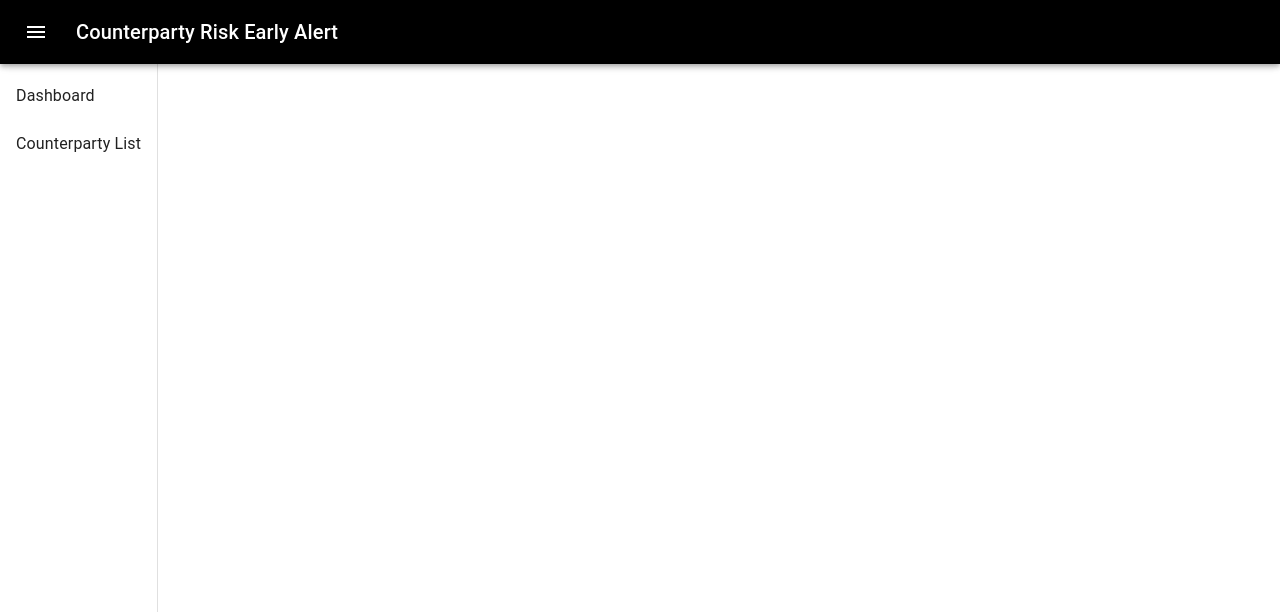
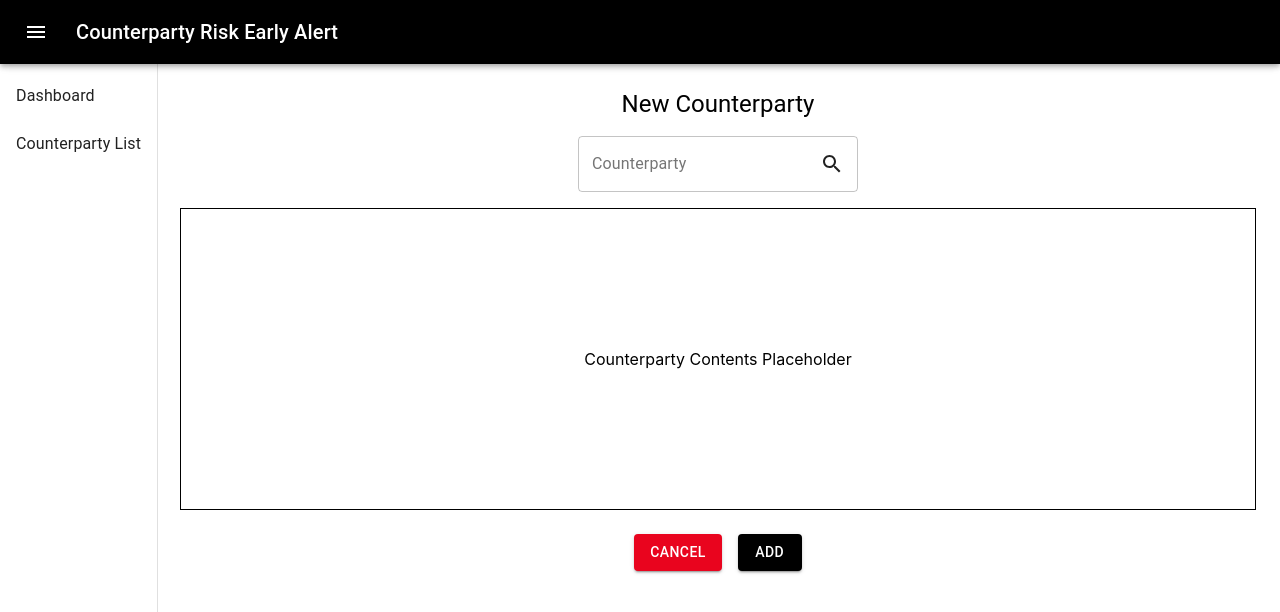
Before and after one commit to SGHKUST-FYP-Portfolio-Alert/portfolio-early-alert-intelligent-frontend, a React (Create React App) app: page /new-counterparty in a window 1280 px wide. Shown: the top 612 px of the page. Built offline with nearby package versions, Linux system fonts and the light colour scheme.

Commit message:
new counterparty page prototype included

```diff
--- a/src/App.js
+++ b/src/App.js
@@ -10,6 +10,7 @@ import Dashboard from './pages/Dashboard';
 import CounterpartyList from './pages/CounterpartyList';
 import Counterparty from './pages/Counterparty';
 import { ThemeProvider } from '@material-ui/styles';
+import NewCounterparty from './pages/NewCounterparty';
 
 import {
   BrowserRouter,
@@ -75,6 +76,7 @@ function App() {
             <Route exact path="/" render={(props) => <Dashboard/>}/>
             <Route exact path="/counterparty-list" render={(props) => <CounterpartyList/>}/>
             <Route exact path="/counterparty" render={props => <Counterparty/>}/>
+            <Route exact path="/new-counterparty" render={props => <NewCounterparty/>}/>
           </Switch>
         </div>
       </BrowserRouter>
--- a/src/pages/CounterpartyList.js
+++ b/src/pages/CounterpartyList.js
@@ -38,7 +38,11 @@ const CounterpartyList = (props) => {
   return (
     <div className={classes.counterpartyList}>
       <div className={classes.buttonRow}>
-        <Button variant="contained" color="primary" >New</Button>
+        <Button variant="contained" color="primary"
+          onClick={(event) => history.push("new-counterparty")}
+        >
+          New
+        </Button>
         <Button variant="contained" color="secondary">Delete</Button>
       </div>
       <DataGrid
--- /dev/null
+++ b/src/pages/NewCounterparty.js
@@ -0,0 +1,69 @@
+import { withRouter } from "react-router-dom"
+import Button from '@material-ui/core/Button'
+import { makeStyles } from '@material-ui/core/styles';
+import Typography from '@material-ui/core/Typography';
+import TextField from '@material-ui/core/TextField';
+import SearchIcon from '@material-ui/icons/Search';
+import InputAdornment from '@material-ui/core/InputAdornment';
+import ArrowBackIosIcon from '@material-ui/icons/ArrowBackIos';
+import classNames from "classnames";
+import { colors } from "@material-ui/core";
+
+const useStyles = makeStyles((theme) => ({
+  page: {
+    textAlign: 'center',
+    padding: theme.spacing(3),
+    '& > *': {
+       marginBottom: theme.spacing(2)
+    }
+  },
+  buttonRow: {
+    '& > *': {
+      margin: theme.spacing(1),
+    }
+  },
+  row: {
+    display: 'flex',
+    justifyContent: 'center',
+    alignItems: 'center'
+  },
+  placeholder: {
+    display: 'flex',
+    border: '1px solid black',
+    justifyContent: 'center',
+    alignItems: 'center',
+    height: 300
+  }
+}));
+
+const NewCounterparty = (props) => {
+
+  const classes = useStyles();
+  const { history } = props;
+
+  return (
+    <div className={classes.page}>
+      <Typography variant="h5">New Counterparty</Typography>
+      <TextField
+        label="Counterparty"
+        variant="outlined"
+        InputProps={{
+          endAdornment: (
+            <InputAdornment position="end">
+              <SearchIcon />
+            </InputAdornment>
+          )
+        }}
+      />
+      <div className={classes.placeholder}>
+        Counterparty Contents Placeholder
+      </div>
+      <div className={classes.buttonRow}>
+        <Button variant="contained" color="secondary" >Cancel</Button>
+        <Button variant="contained" color="primary">Add</Button>
+      </div>
+    </div>
+  )
+}
+
+export default withRouter(NewCounterparty)
```
